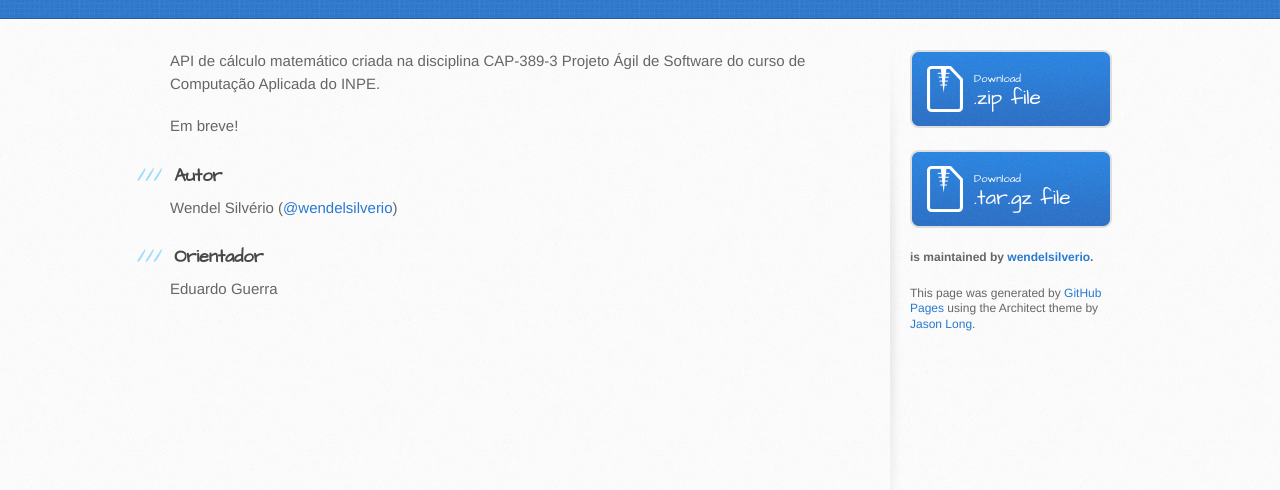
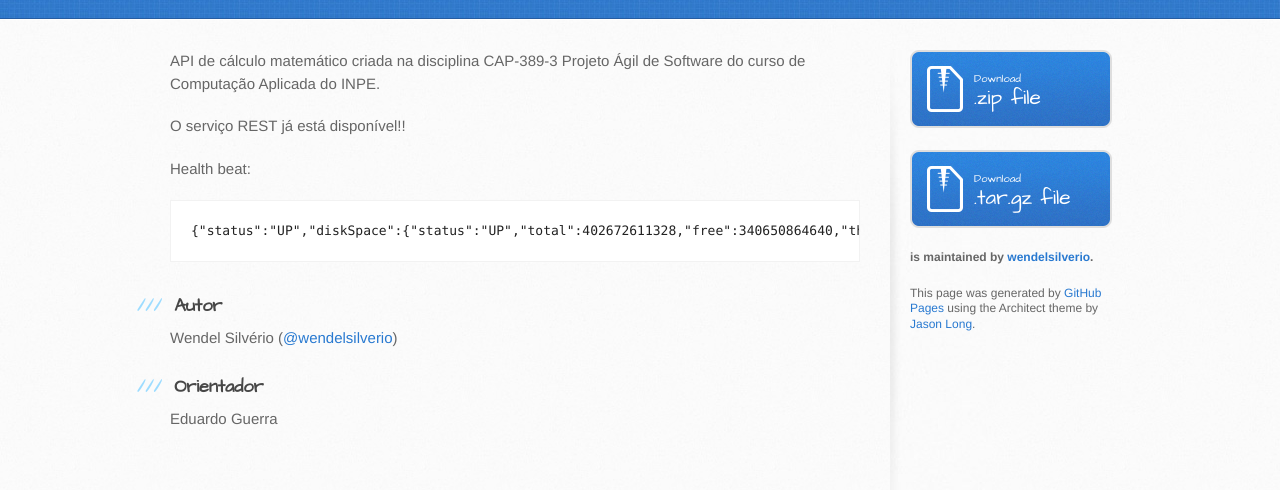
Before and after one commit to wendelsilverio/math-evaluator, a plain HTML site: page index.html in a window 1280 px wide. Shown: the part 182-672 px from the top of the page. Drawn offline with Linux system fonts and the light colour scheme.

Commit message:
Update index.html

```diff
--- a/index.html
+++ b/index.html
@@ -30,8 +30,10 @@
         <section id="main-content">
           <p>API de cálculo matemático criada na disciplina CAP-389-3 Projeto Ágil de Software do curso de Computação Aplicada do INPE.</p>
 
-<p>Em breve!</p>
+<p>O serviço REST já está disponível!!</p>
 
+          <p> Health beat:</p>
+          <pre>{"status":"UP","diskSpace":{"status":"UP","total":402672611328,"free":340650864640,"threshold":10485760}}</pre>
 <h3>
 <a id="autor" class="anchor" href="#autor" aria-hidden="true"><span aria-hidden="true" class="octicon octicon-link"></span></a>Autor</h3>
 
```
